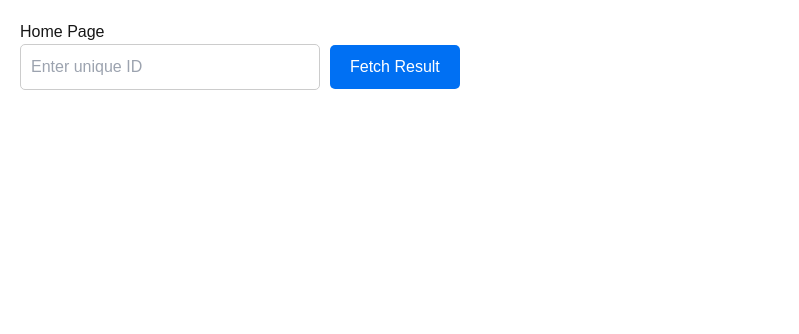
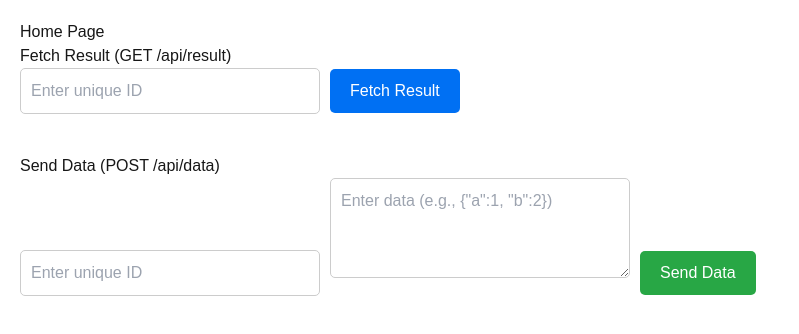
Before and after one commit to pihu26112005/DP-Project, a Next.js app in the folder server-next/: page / in a window 1280 px wide. Shown: the top 334 px of the page, without its empty margins (0-799 px from the left). Built offline with nearby package versions, Linux system fonts and the light colour scheme.

Commit message:
data api

```diff
--- a/server-next/app/page.js
+++ b/server-next/app/page.js
@@ -4,9 +4,13 @@ import React, { useState } from "react";
 
 const HomePage = () => {
   const [uniqueId, setUniqueId] = useState("");
+  const [dataInput, setDataInput] = useState("");
+  const [dataResult, setDataResult] = useState(null);
   const [result, setResult] = useState(null);
   const [error, setError] = useState(null);
+  const [dataError, setDataError] = useState(null);
 
+  // Fetch result from /api/result
   const fetchResult = async () => {
     try {
       setError(null);
@@ -34,11 +38,50 @@ const HomePage = () => {
     }
   };
 
+  // Send data to /api/data
+  const sendData = async () => {
+    try {
+      setDataError(null);
+      setDataResult(null);
+
+      if (!uniqueId || !dataInput) {
+        setDataError("Please enter both unique ID and data.");
+        return;
+      }
+
+      const parsedData = JSON.parse(dataInput); // Parse dataInput string to JSON
+
+      const response = await fetch(`/api/data`, {
+        method: "POST",
+        headers: {
+          "Content-Type": "application/json",
+        },
+        body: JSON.stringify({
+          uniqueId,
+          data: parsedData,
+        }),
+      });
+
+      if (!response.ok) {
+        const { error } = await response.json();
+        setDataError(error || "An error occurred.");
+        return;
+      }
+
+      const data = await response.json();
+      setDataResult(data);
+    } catch (err) {
+      setDataError("Failed to send data. Please ensure it's in JSON format.");
+    }
+  };
+
   return (
     <div style={{ padding: "20px", fontFamily: "Arial, sans-serif" }}>
       <h1>Home Page</h1>
 
-      <div style={{ marginBottom: "20px" }}>
+      {/* Fetch Result Section */}
+      <div style={{ marginBottom: "40px" }}>
+        <h2>Fetch Result (GET /api/result)</h2>
         <input
           type="text"
           placeholder="Enter unique ID"
@@ -65,7 +108,6 @@ const HomePage = () => {
         >
           Fetch Result
         </button>
-      </div>
 
         {error && (
           <div style={{ color: "red", marginTop: "10px" }}>
@@ -89,6 +131,73 @@ const HomePage = () => {
           </div>
         )}
       </div>
+
+      {/* Send Data Section */}
+      <div>
+        <h2>Send Data (POST /api/data)</h2>
+        <input
+          type="text"
+          placeholder="Enter unique ID"
+          value={uniqueId}
+          onChange={(e) => setUniqueId(e.target.value)}
+          style={{
+            padding: "10px",
+            width: "300px",
+            marginRight: "10px",
+            borderRadius: "5px",
+            border: "1px solid #ccc",
+          }}
+        />
+        <textarea
+          placeholder='Enter data (e.g., {"a":1, "b":2})'
+          value={dataInput}
+          onChange={(e) => setDataInput(e.target.value)}
+          style={{
+            padding: "10px",
+            width: "300px",
+            height: "100px",
+            marginRight: "10px",
+            borderRadius: "5px",
+            border: "1px solid #ccc",
+          }}
+        />
+        <button
+          onClick={sendData}
+          style={{
+            padding: "10px 20px",
+            backgroundColor: "#28a745",
+            color: "#fff",
+            border: "none",
+            borderRadius: "5px",
+            cursor: "pointer",
+          }}
+        >
+          Send Data
+        </button>
+
+        {dataError && (
+          <div style={{ color: "red", marginTop: "10px" }}>
+            <strong>Error:</strong> {dataError}
+          </div>
+        )}
+
+        {dataResult && (
+          <div style={{ marginTop: "20px" }}>
+            <h3>Data Response:</h3>
+            <pre
+              style={{
+                backgroundColor: "#f4f4f4",
+                padding: "10px",
+                borderRadius: "5px",
+                overflowX: "auto",
+              }}
+            >
+              {JSON.stringify(dataResult, null, 2)}
+            </pre>
+          </div>
+        )}
+      </div>
+    </div>
   );
 };
 
```
Lines whose indentation alone changed are shown as unchanged.
